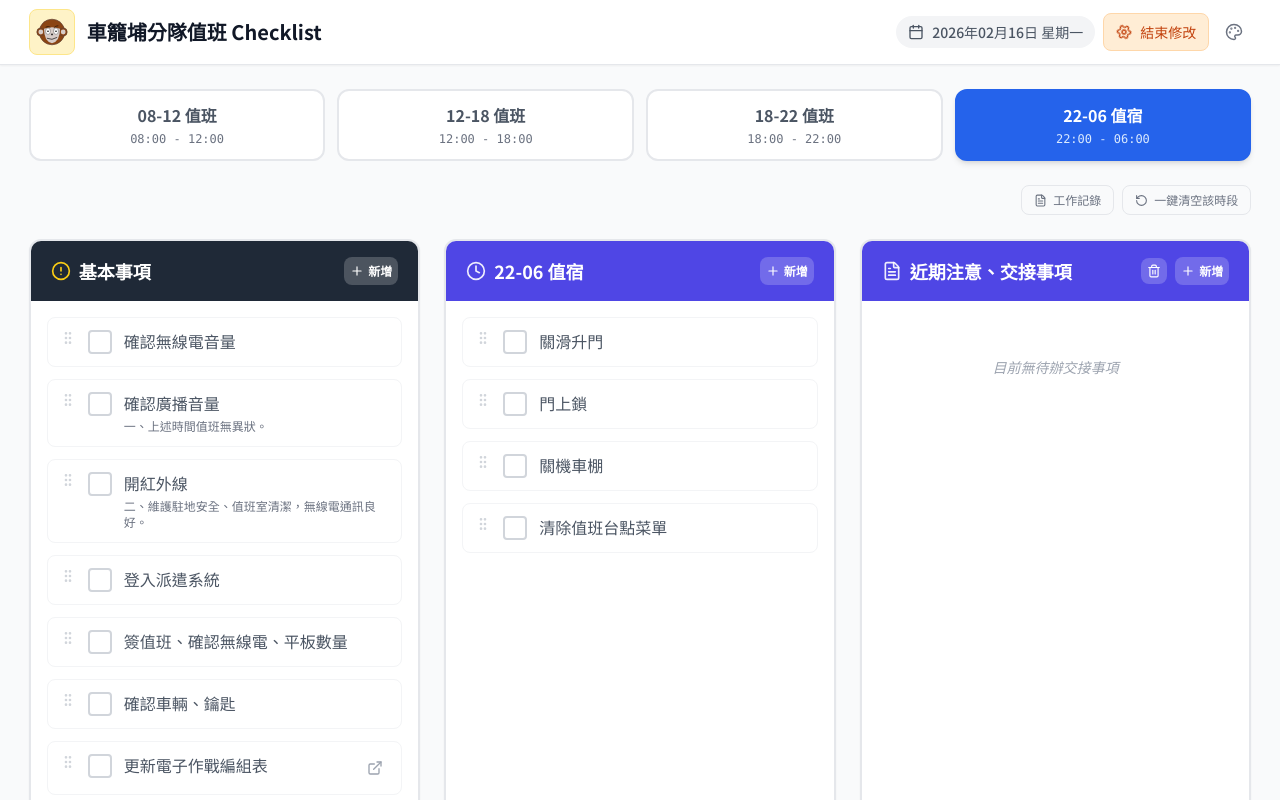
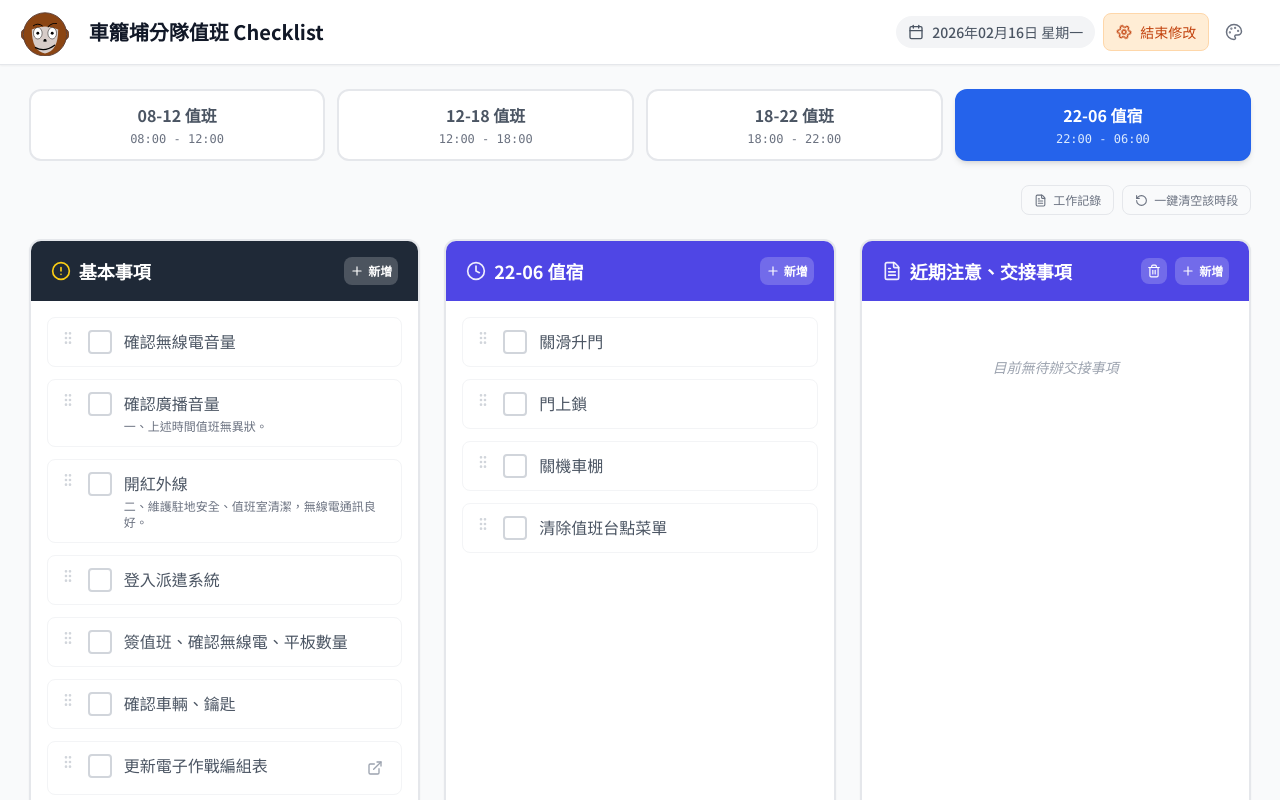
Before and after one commit to RTsai1202/dutystation-check, a React (Vite) app: page / in a window 1280 px wide. Shown: the top 800 px of the page. Built offline with nearby package versions, Linux system fonts and the light colour scheme.

Commit message:
fix: App Icon 優化 — 移除背景框、放大 SVG 頭部與臉部細節

```diff
--- a/App.tsx
+++ b/App.tsx
@@ -404,8 +404,8 @@ const App: React.FC = () => {
       <header className="bg-white border-b border-gray-200 sticky top-0 z-50 shadow-sm">
         <div className="w-full max-w-[98%] mx-auto px-4 h-16 flex items-center justify-between">
           <div className="flex items-center gap-3">
-            <div className="bg-amber-100 p-1.5 rounded-lg border border-amber-200">
-              <img src="/mocking_monkey.svg" alt="Mocking Monkey" className="w-8 h-8 object-contain transform hover:scale-110 transition-transform duration-200" />
+            <div className="">
+              <img src="/mocking_monkey.svg" alt="Mocking Monkey" className="w-14 h-14 object-contain transform hover:scale-110 transition-transform duration-200 -ml-2" />
             </div>
             <h1 className="text-xl font-bold text-gray-900">車籠埔分隊值班 Checklist</h1>
           </div>
```
Also changed, not shown: public/mocking_monkey.svg.
